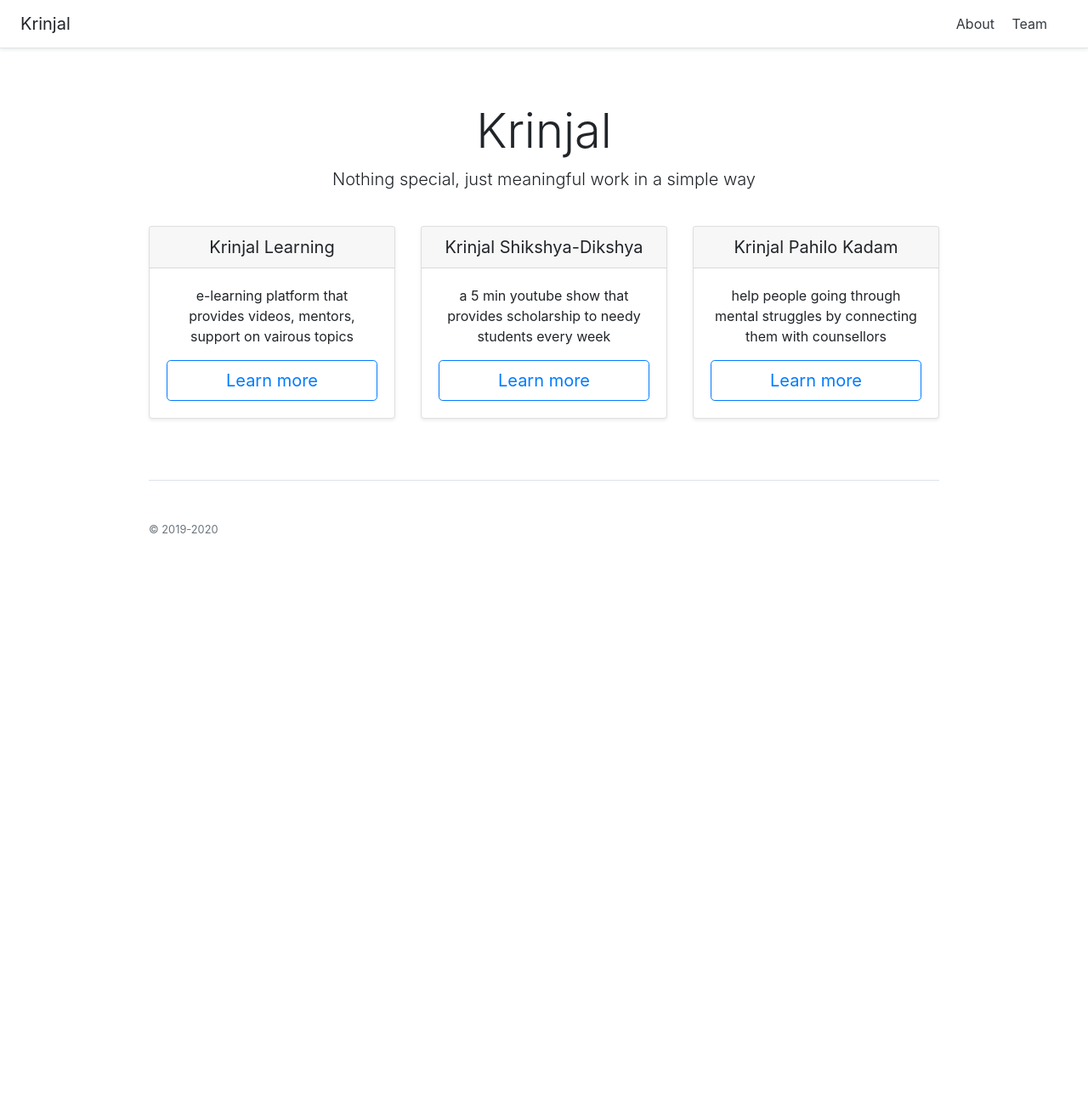
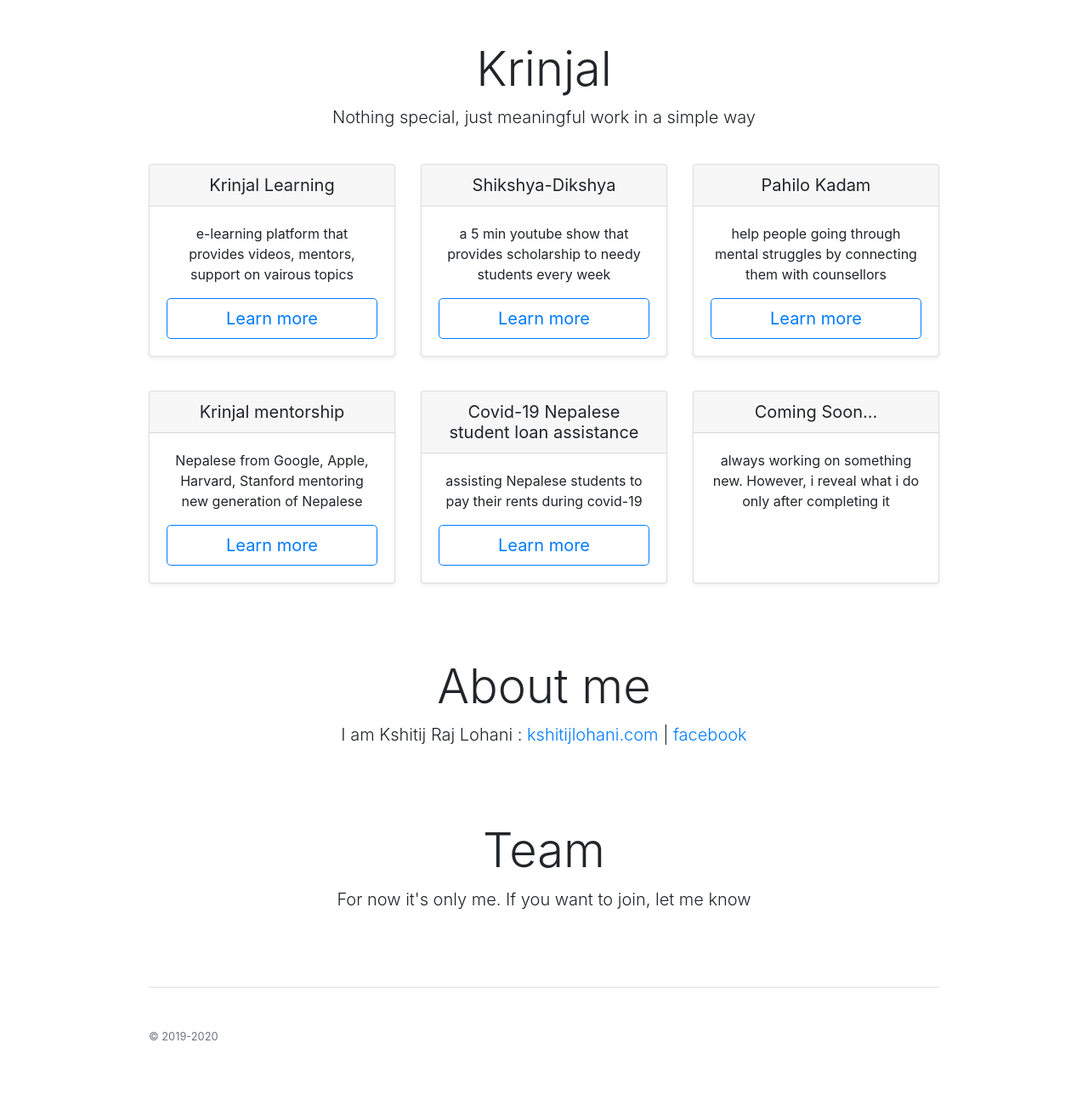
Before and after one commit to krinjalorg/krinjalorg.github.io, a Jekyll site: the page index.html, which Jekyll copies as it is, in a window 1280 px wide. Shown: the whole page at 85% size. Built offline with Jekyll 4.4.1, drawn with Linux system fonts in a browser that asks for light colours; before the commit the page ends 900 px from its top, so only the background shows below that.

Commit message:
added more project in inedex

```diff
--- a/index.html
+++ b/index.html
@@ -39,13 +39,13 @@
 </head>
 
 <body>
-    <div class="d-flex flex-column flex-md-row align-items-center p-3 px-md-4 mb-3 bg-white border-bottom shadow-sm">
+    <!-- <div class="d-flex flex-column flex-md-row align-items-center p-3 px-md-4 mb-3 bg-white border-bottom shadow-sm">
         <h5 class="my-0 mr-md-auto font-weight-normal">Krinjal</h5>
         <nav class="my-2 my-md-0 mr-md-3">
             <a class="p-2 text-dark" href="/about/">About</a>
             <a class="p-2 text-dark" href="/team/">Team</a>
         </nav>
-    </div>
+    </div> -->
 
     <div class="pricing-header px-3 py-3 pt-md-5 pb-md-4 mx-auto text-center">
         <h1 class="display-4">Krinjal</h1>
@@ -66,25 +66,73 @@
             </div>
             <div class="card mb-4 shadow-sm">
                 <div class="card-header">
-                    <h5 class="my-0 font-weight-normal">Krinjal Shikshya-Dikshya</h5>
+                    <h5 class="my-0 font-weight-normal">Shikshya-Dikshya</h5>
                 </div>
                 <div class="card-body">
                     <p>a 5 min youtube show that provides scholarship to needy students every week </p>
-                    <a href="/projects/shikshya-dikshya" class="btn btn-lg btn-block btn-outline-primary"
+                    <a href="https://kshitijlohani.com/shikshya-dikshya/"
+                        class="btn btn-lg btn-block btn-outline-primary" role="button">Learn
+                        more</a>
+                </div>
+            </div>
+            <div class="card mb-4 shadow-sm">
+                <div class="card-header">
+                    <h5 class="my-0 font-weight-normal">Pahilo Kadam</h5>
+                </div>
+                <div class="card-body">
+                    <p>help people going through mental struggles by connecting them with counsellors </p>
+                    <a href="https://pahilokadam.com/" class="btn btn-lg btn-block btn-outline-primary"
+                        role="button">Learn
+                        more</a>
+                </div>
+            </div>
+        </div>
+
+        <div class="card-deck mb-3 text-center">
+            <div class="card mb-4 shadow-sm">
+                <div class="card-header">
+                    <h5 class="my-0 font-weight-normal">Krinjal mentorship</h5>
+                </div>
+                <div class="card-body">
+                    <p>Nepalese from Google, Apple, Harvard, Stanford mentoring new generation of Nepalese </p>
+                    <a href="https://requestmentor.com/" class="btn btn-lg btn-block btn-outline-primary"
                         role="button">Learn
                         more</a>
                 </div>
             </div>
             <div class="card mb-4 shadow-sm">
                 <div class="card-header">
-                    <h5 class="my-0 font-weight-normal">Krinjal Pahilo Kadam</h5>
+                    <h5 class="my-0 font-weight-normal">Covid-19 Nepalese student loan assistance</h5>
                 </div>
                 <div class="card-body">
-                    <p>help people going through mental struggles by connecting them with counsellors </p>
-                    <a href="/projects/pahilokadam" class="btn btn-lg btn-block btn-outline-primary" role="button">Learn
+                    <p>assisting Nepalese students to pay their rents during covid-19 </p>
+                    <a href="https://docs.google.com/spreadsheets/d/1QON2UE_8lE49l_xr3_MhrbnZLwPTlehD7RbHXazgN2U"
+                        class="btn btn-lg btn-block btn-outline-primary" role="button">Learn
                         more</a>
                 </div>
             </div>
+            <div class="card mb-4 shadow-sm">
+                <div class="card-header">
+                    <h5 class="my-0 font-weight-normal">Coming Soon...</h5>
+                </div>
+                <div class="card-body">
+                    <p>always working on something new. However, i reveal what i do only after completing it </p>
+                    <!-- <a href="https://pahilokadam.com/" class="btn btn-lg btn-block btn-outline-primary"
+                        role="button">Learn
+                        more</a> -->
+                </div>
+            </div>
+        </div>
+
+        <div class="pricing-header px-3 py-3 pt-md-5 pb-md-4 mx-auto text-center">
+            <h4 class="display-4">About me</h4>
+            <p class="lead">I am Kshitij Raj Lohani : <a href="https://kshitijlohani.com">kshitijlohani.com</a> | <a
+                    href="https://facebook.com/kshitij.lohani">facebook</a></p>
+        </div>
+
+        <div class="pricing-header px-3 py-3 pt-md-5 pb-md-4 mx-auto text-center">
+            <h4 class="display-4">Team</h4>
+            <p class="lead">For now it's only me. If you want to join, let me know</p>
         </div>
 
         <footer class="pt-4 my-md-5 pt-md-5 border-top">
```
Also changed, not shown: Gemfile.lock, 1 other file.
